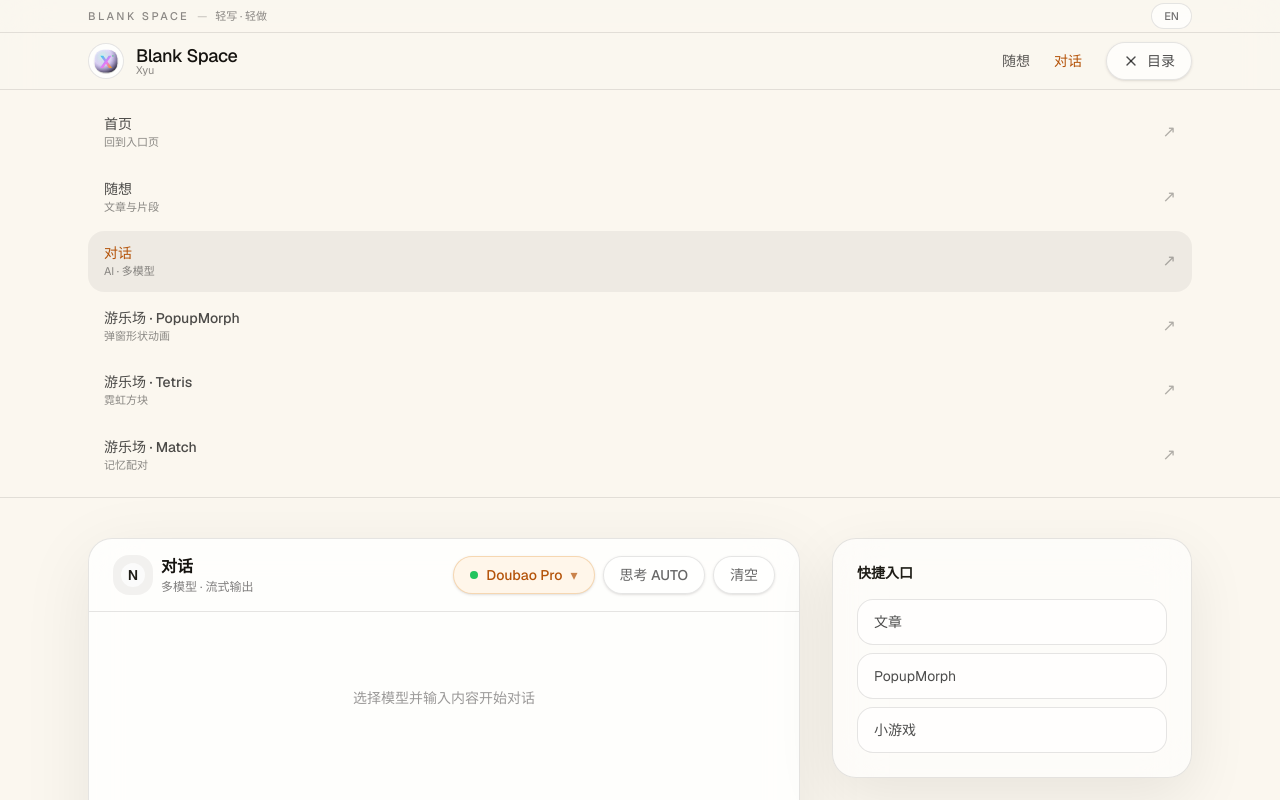
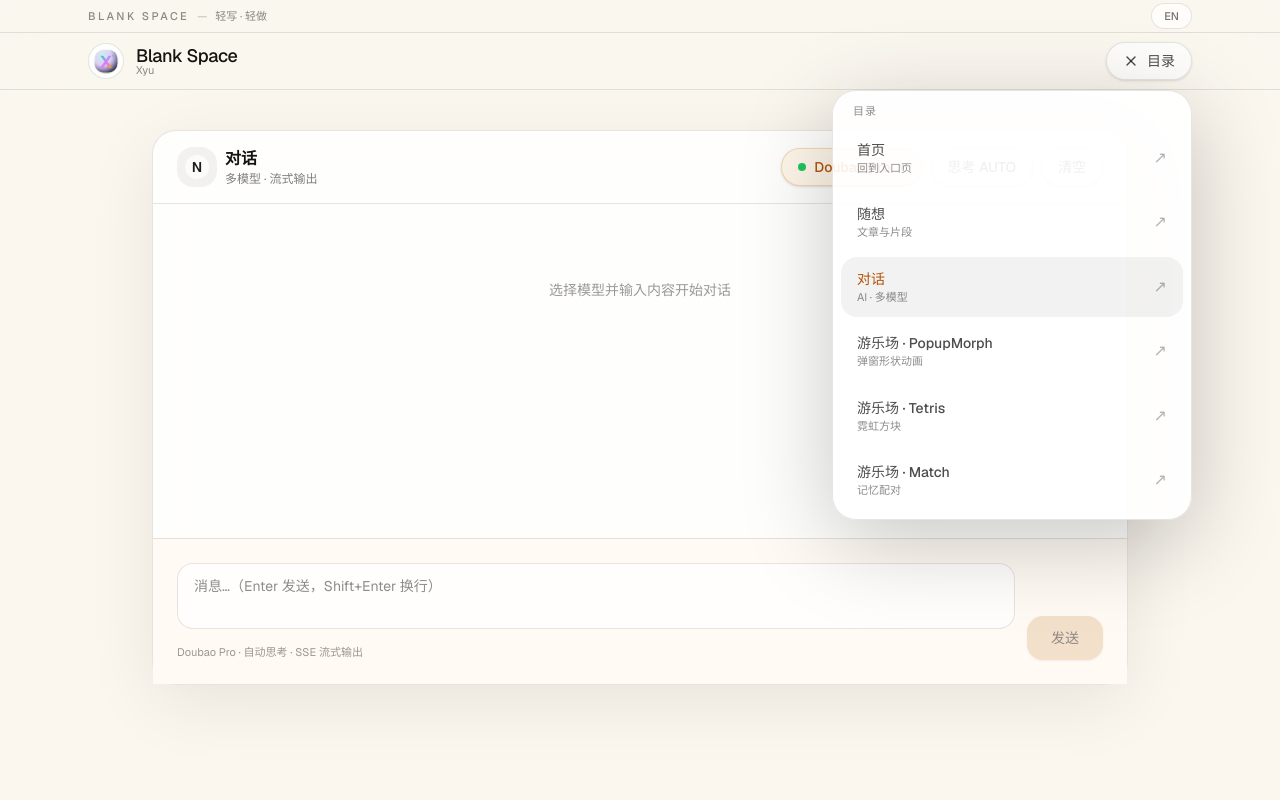
Before and after one commit to Ymien/beta-a2.5, a Next.js app: page /chat in a window 1280 px wide. Both pictures are taken after a click on the button "目录". Shown: the top 800 px of the page. Built offline with nearby package versions, Linux system fonts and the light colour scheme.

Commit message:
refactor: simplify nav and chat layout

```diff
--- a/app/chat/ChatInterface.tsx
+++ b/app/chat/ChatInterface.tsx
@@ -268,7 +268,7 @@ export default function ChatInterface() {
     <div className="min-h-screen bg-[#fbf7ef] text-[#15130f]">
       <SiteHeader active="chat" />
 
-      <div className="mx-auto grid max-w-6xl grid-cols-1 gap-6 px-4 py-6 md:grid-cols-[1fr_360px] md:gap-8 md:px-6 md:py-10">
+      <div className="mx-auto max-w-5xl px-4 py-6 md:px-6 md:py-10">
         <div className="rounded-3xl border border-black/10 bg-white/80 shadow-[0_18px_70px_rgba(0,0,0,0.08)] backdrop-blur-xl">
           <div className="flex flex-col gap-2 border-b border-black/10 px-4 py-4 md:flex-row md:items-center md:justify-between md:px-6">
             <div className="flex items-center gap-2">
@@ -396,7 +396,7 @@ export default function ChatInterface() {
                         ) : (
                           <div className="max-w-[92%] md:max-w-[80%]">
                             {(msg.thinking || "").length > 0 && (
-                              <div className="mb-3 rounded-3xl border border-black/10 bg-[#f4efe6] px-4 py-3">
+                              <div className="mb-3 rounded-3xl border border-black/10 bg-[#f4efe6] px-4 py-2">
                                 <button
                                   type="button"
                                   onClick={() =>
@@ -420,13 +420,9 @@ export default function ChatInterface() {
                                     {msg.thinkingOpen ? ui.hideThinking : ui.showThinking}
                                   </span>
                                 </button>
-                                {msg.thinkingOpen ? (
+                                {msg.thinkingOpen && (
                                   <div className="mt-2 whitespace-pre-wrap text-xs leading-relaxed text-black/60">
                                     {msg.thinking}
-                                  </div>
-                                ) : (
-                                  <div className="mt-2 text-[11px] text-black/40">
-                                    {lang === "zh" ? "默认隐藏" : "Hidden by default"}
                                   </div>
                                 )}
                               </div>
@@ -501,32 +497,6 @@ export default function ChatInterface() {
             </div>
           </div>
         </div>
-
-        <aside className="hidden flex-col gap-4 md:flex">
-          <div className="rounded-3xl border border-black/10 bg-white/60 p-6 shadow-[0_20px_60px_rgba(0,0,0,0.08)] backdrop-blur-xl">
-            <div className="text-sm font-semibold text-[#1e1c16]">快捷入口</div>
-            <div className="mt-4 grid grid-cols-1 gap-2 text-sm">
-              <Link
-                href="/blog/react-server-components"
-                className="rounded-2xl border border-black/10 bg-white/60 px-4 py-3 text-black/70 transition hover:bg-white"
-              >
-                文章
-              </Link>
-              <Link
-                href="/popup"
-                className="rounded-2xl border border-black/10 bg-white/60 px-4 py-3 text-black/70 transition hover:bg-white"
-              >
-                PopupMorph
-              </Link>
-              <Link
-                href="/tetris"
-                className="rounded-2xl border border-black/10 bg-white/60 px-4 py-3 text-black/70 transition hover:bg-white"
-              >
-                小游戏
-              </Link>
-            </div>
-          </div>
-        </aside>
       </div>
     </div>
   );
--- a/components/SiteHeader.tsx
+++ b/components/SiteHeader.tsx
@@ -72,27 +72,7 @@ export default function SiteHeader(props: { active?: string }) {
           </div>
         </Link>
 
-        <div className="hidden items-center gap-6 text-sm md:flex">
-          <Link
-            href="/blog/react-server-components"
-            className={`transition ${
-              active === "blog"
-                ? "text-[#b45309]"
-                : "text-black/65 hover:text-black"
-            }`}
-          >
-            {lang === "zh" ? "随想" : "Notes"}
-          </Link>
-          <Link
-            href="/chat"
-            className={`transition ${
-              active === "chat"
-                ? "text-[#b45309]"
-                : "text-black/65 hover:text-black"
-            }`}
-          >
-            {lang === "zh" ? "对话" : "Dialog"}
-          </Link>
+        <div className="relative">
           <button
             type="button"
             onClick={() => setOpen((v) => !v)}
@@ -103,26 +83,16 @@ export default function SiteHeader(props: { active?: string }) {
             {open ? <X className="h-4 w-4" /> : <Menu className="h-4 w-4" />}
             <span>{lang === "zh" ? "目录" : "Menu"}</span>
           </button>
-        </div>
-
-        <div className="relative md:hidden">
-          <button
-            type="button"
-            onClick={() => setOpen((v) => !v)}
-            className="inline-flex items-center gap-2 rounded-full border border-black/10 bg-white/70 px-4 py-2 text-sm font-medium text-black/70 shadow-sm transition hover:bg-white"
-            aria-label={lang === "zh" ? "打开目录" : "Open menu"}
-            aria-expanded={open}
-          >
-            {open ? <X className="h-4 w-4" /> : <Menu className="h-4 w-4" />}
-            <span>{lang === "zh" ? "目录" : "Menu"}</span>
-          </button>
-        </div>
-      </div>
 
           <div
-        className={`border-t border-black/10 bg-[#fbf7ef] ${open ? "block" : "hidden"}`}
+            className={`absolute right-0 top-[calc(100%+10px)] w-[min(360px,calc(100vw-2rem))] rounded-3xl border border-black/10 bg-white/90 p-2 shadow-[0_22px_90px_rgba(0,0,0,0.22)] ${
+              open ? "block" : "hidden"
+            }`}
+            role="menu"
           >
-        <div className="mx-auto max-w-6xl px-4 py-3 md:px-6">
+            <div className="px-3 pb-2 pt-1 text-[11px] font-medium tracking-widest text-black/45">
+              {lang === "zh" ? "目录" : "MENU"}
+            </div>
             <div className="grid grid-cols-1 gap-1">
               {items.map((item) => {
                 const isActive =
@@ -140,6 +110,7 @@ export default function SiteHeader(props: { active?: string }) {
                         ? "bg-black/5 text-[#b45309]"
                         : "text-black/70 hover:bg-black/5 hover:text-black"
                     }`}
+                    role="menuitem"
                   >
                     <span className="flex flex-col">
                       <span className="text-sm font-medium">{item.label}</span>
@@ -152,6 +123,7 @@ export default function SiteHeader(props: { active?: string }) {
             </div>
           </div>
         </div>
+      </div>
     </header>
   );
 }
```
Lines whose indentation alone changed are shown as unchanged.
